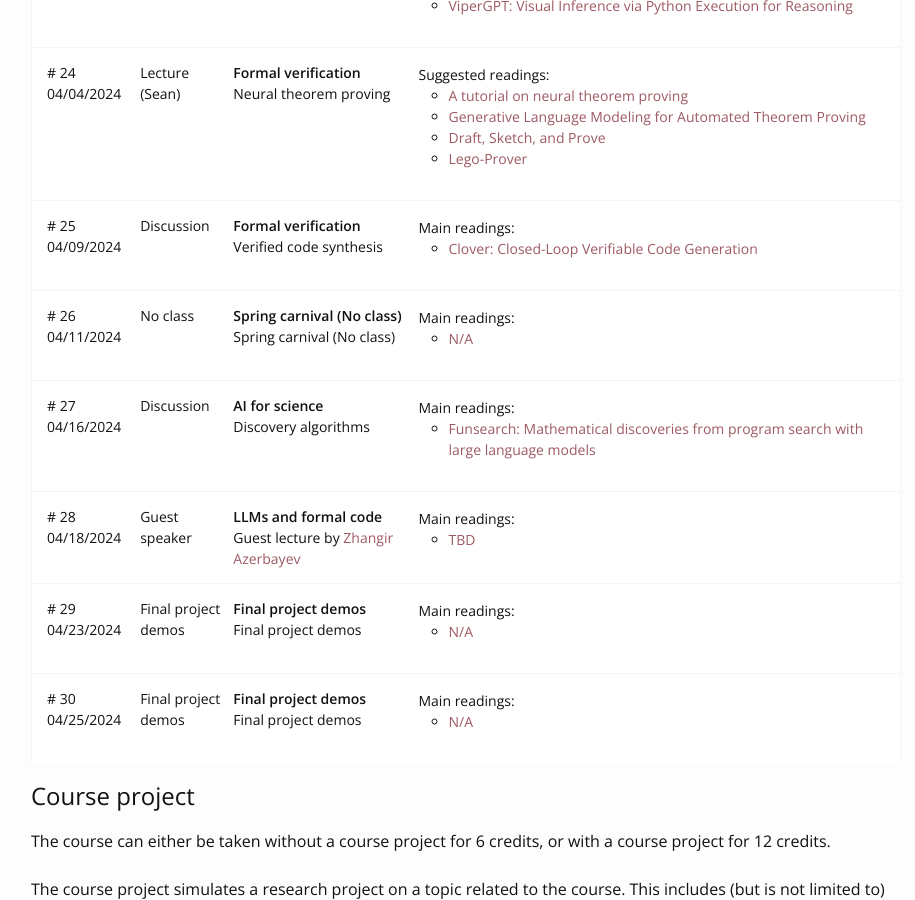
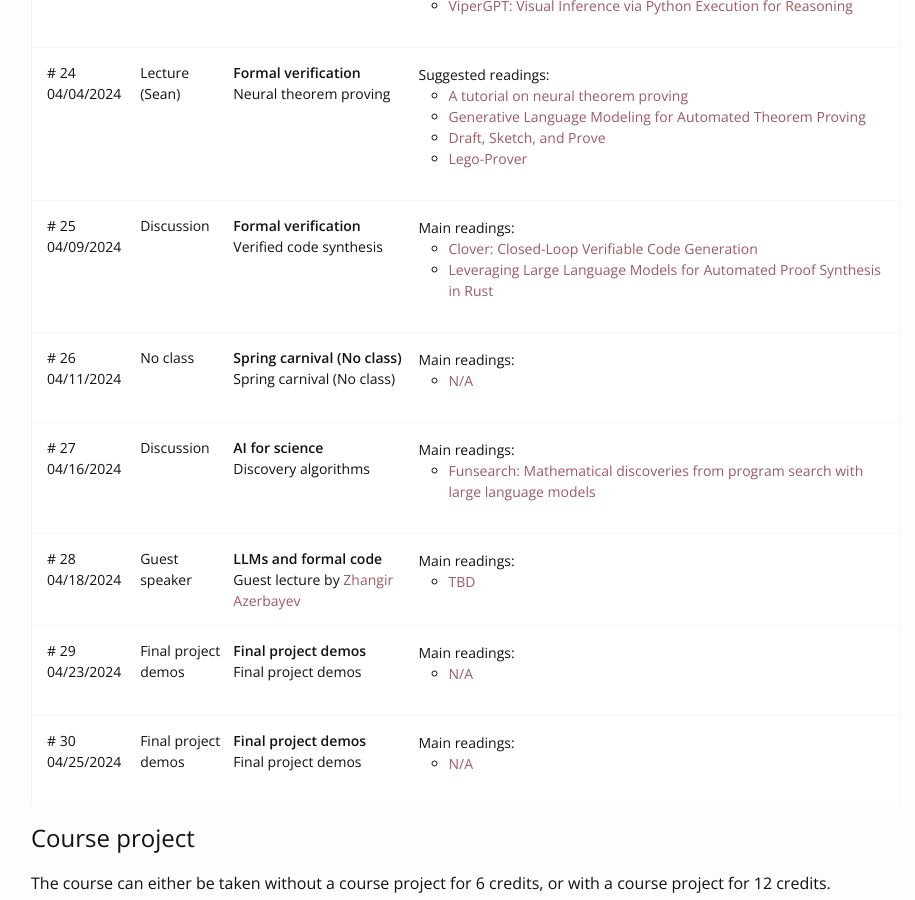
Before and after one commit to cmu-codegen/s2024, a Jekyll site: the page built from index.md, in a window 1280 px wide and 900 px high, scrolled down 6201 px. Shown: the whole window, without its empty margins (174-1089 px from the left). Built offline with Jekyll 4.4.1, drawn with Linux system fonts in a browser that asks for light colours; nearby versions of some CDN libraries.

Commit message:
update schedule

```diff
--- a/_data/schedule.yml
+++ b/_data/schedule.yml
@@ -401,6 +401,8 @@ schedule:
     main:
       - url: https://arxiv.org/abs/2310.17807
         title: "Clover: Closed-Loop Verifiable Code Generation"
+      - url: https://arxiv.org/abs/2311.03739
+        title: "Leveraging Large Language Models for Automated Proof Synthesis in Rust"
       # - url: https://arxiv.org/abs/2310.00656
         # title: "Lego-Prover: Neural Theorem Proving with Growing Libraries"
       # - url: https://openreview.net/pdf?id=-P7G-8dmSh4
```
